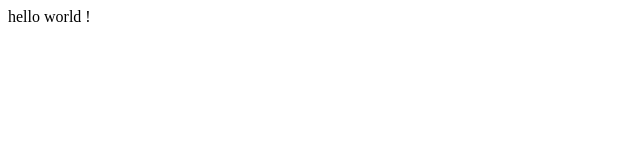
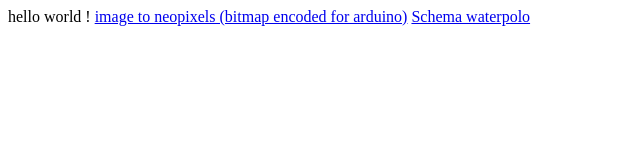
Before and after one commit to math85360/math85360.github.io, a plain HTML site: page index.html in a window 1280 px wide. Shown: the whole page, without its empty margins (0-640 px from the left). Drawn offline with Linux system fonts and the light colour scheme.

Commit message:
Update index.html

```diff
--- a/index.html
+++ b/index.html
@@ -1 +1,7 @@
-<html><body>hello world !</body></html>
+<html><body>
+  hello world !
+
+  <a href="imageToNeopixels">image to neopixels (bitmap encoded for arduino)</a>
+  <a href="waterpolo-diagram">Schema waterpolo</a>
+
+</body></html>
```
